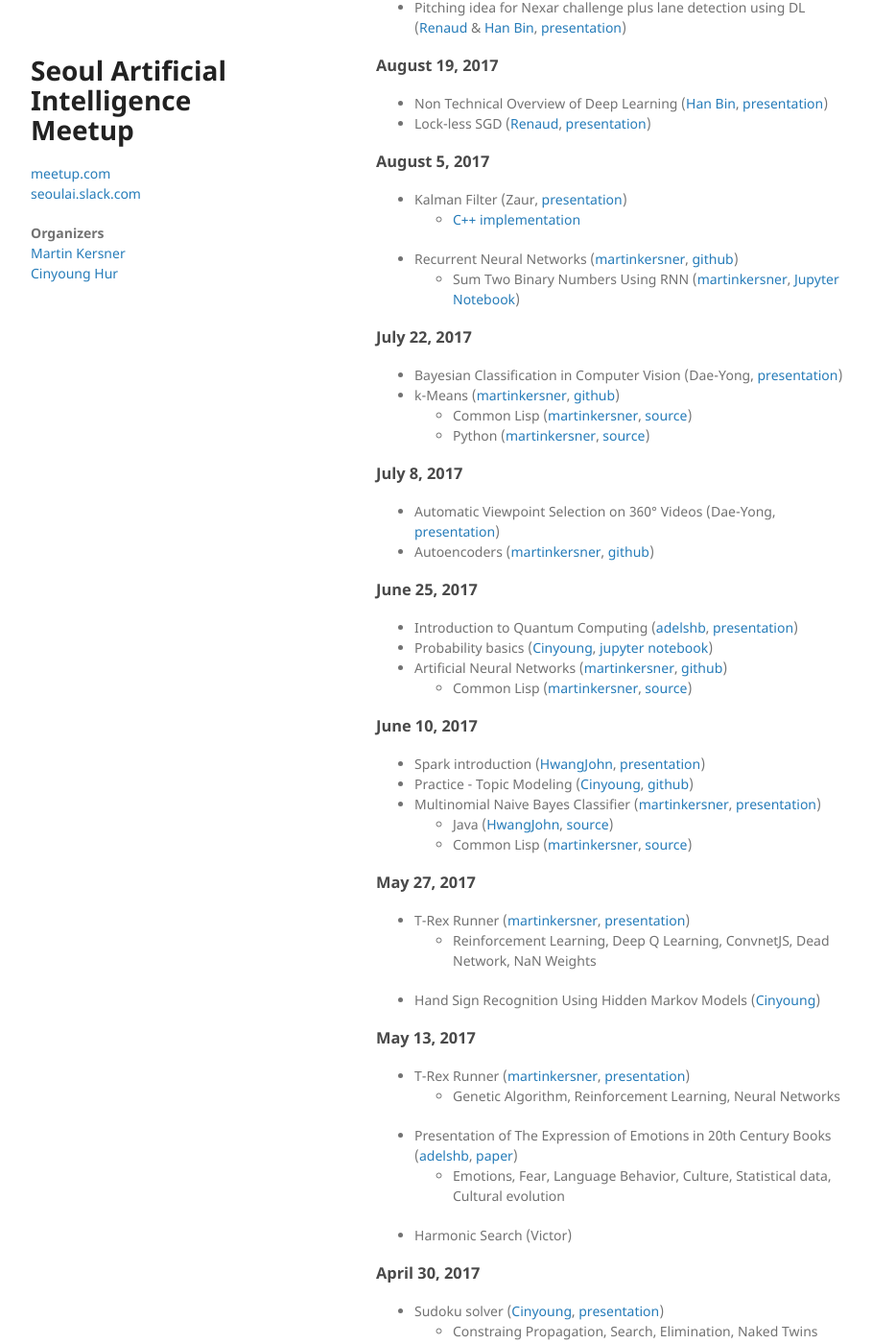
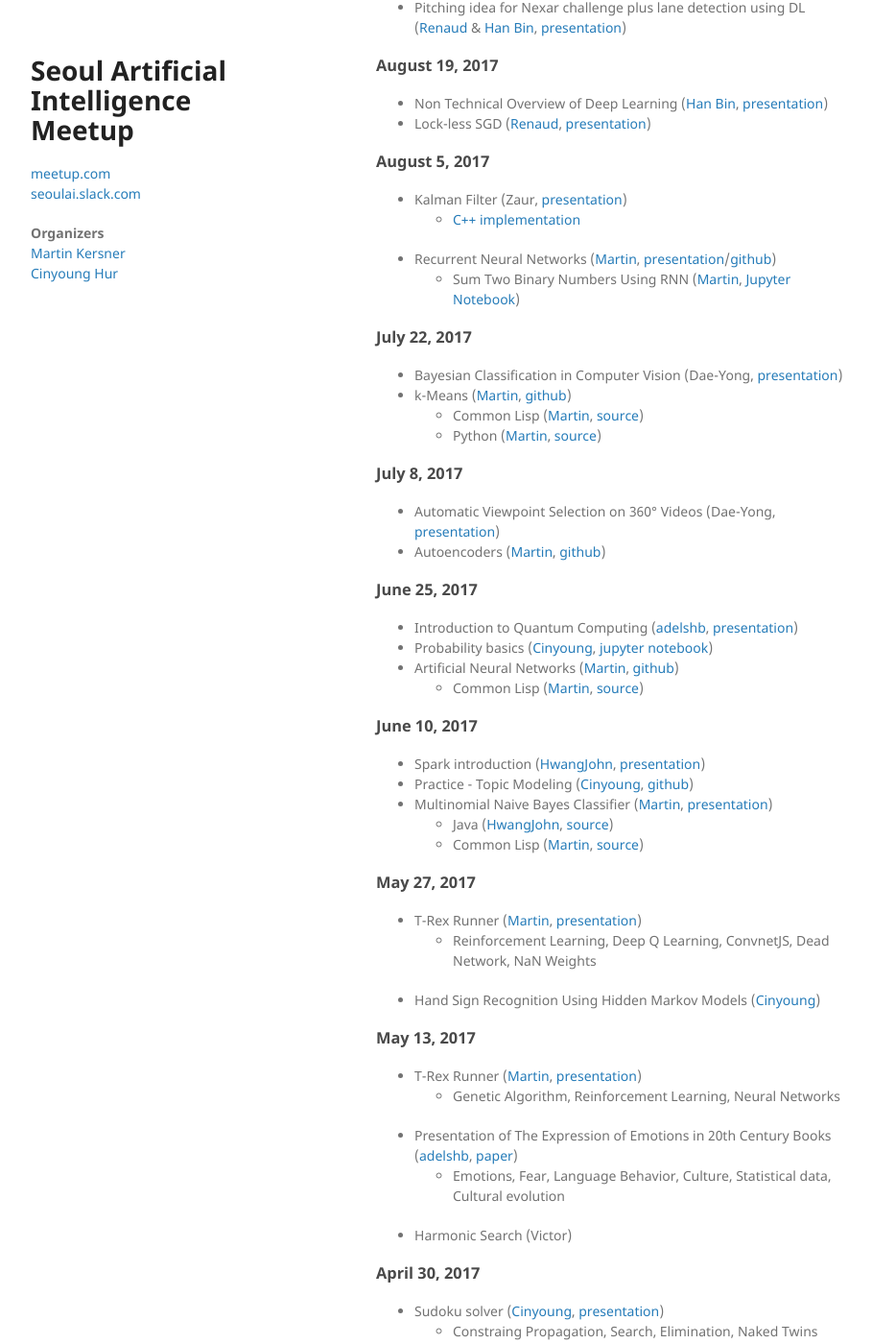
Before and after one commit to martinkersner/seoul-artificial-intelligence-meetup, a Jekyll site: the page built from docs/index.md, in a window 1280 px wide and 1400 px high, scrolled down 807 px. Shown: the whole window at 96% size, without its empty margins (178-1087 px from the left). Built offline with Jekyll 4.4.1, drawn with Linux system fonts in a browser that asks for light colours; the repository's description, which GitHub fills in, is left out; some of the changed text lies outside the part shown.

Commit message:
recurrent neural network pdf presentation

```diff
--- a/docs/index.md
+++ b/docs/index.md
@@ -42,7 +42,7 @@ TBD
 ## Previous Meetups
 ### September 16, 2017
 * Bayesian Regression ([Cinyoung](https://github.com/hurcy), presentation)
-* Meta Learning ([martinkersner](https://github.com/martinkersner), [presentation](presentations/MetaLearning_20170916.pdf))
+* Meta Learning ([Martin](https://github.com/martinkersner), [presentation](presentations/MetaLearning_20170916.pdf)/[github](https://github.com/martinkersner/meta-learning-meetup))
 
 ### September 2, 2017
 * Introduction to Blockchain & Ethereum (Raj, Presentation [pdf](presentations/Introduction_to_Blockchain_&_Ethereum.pdf)/[pptx](presentations/Introduction_to_Blockchain_&_Ethereum.pptx))
@@ -55,39 +55,39 @@ TBD
 ### August 5, 2017
 * Kalman Filter (Zaur, [presentation](presentations/kalman.pdf))
   * [C++ implementation](https://github.com/hmartiro/kalman-cpp)
-* Recurrent Neural Networks ([martinkersner](https://github.com/martinkersner), [github](https://github.com/martinkersner/rnn-meetup))
-  * Sum Two Binary Numbers Using RNN ([martinkersner](https://github.com/martinkersner), [Jupyter Notebook](https://github.com/martinkersner/rnn-meetup/blob/master/sum-binary-numbers.ipynb))
+* Recurrent Neural Networks ([Martin](https://github.com/martinkersner), [presentation](presentations/RecurrentNeuralNetwork_20170805.pdf)/[github](https://github.com/martinkersner/rnn-meetup))
+  * Sum Two Binary Numbers Using RNN ([Martin](https://github.com/martinkersner), [Jupyter Notebook](https://github.com/martinkersner/rnn-meetup/blob/master/sum-binary-numbers.ipynb))
 
 ### July 22, 2017
 *  Bayesian Classification in Computer Vision (Dae-Yong, [presentation](presentations/%5B20170722%5D_BayesianClassificationInComputerVision.pdf))
-* k-Means ([martinkersner](https://github.com/martinkersner), [github](https://github.com/martinkersner/kmeans-meetup/blob/master/k-Means.ipynb))
-  * Common Lisp ([martinkersner](https://github.com/martinkersner), [source](https://github.com/martinkersner/cl-ml/tree/master/k-means))
-  * Python ([martinkersner](https://github.com/martinkersner), [source](https://gist.github.com/martinkersner/6415e7306925bd0918cfba42e9754116))
+* k-Means ([Martin](https://github.com/martinkersner), [github](https://github.com/martinkersner/kmeans-meetup/blob/master/k-Means.ipynb))
+  * Common Lisp ([Martin](https://github.com/martinkersner), [source](https://github.com/martinkersner/cl-ml/tree/master/k-means))
+  * Python ([Martin](https://github.com/martinkersner), [source](https://gist.github.com/martinkersner/6415e7306925bd0918cfba42e9754116))
 
 ### July 8, 2017
 * Automatic Viewpoint Selection on 360° Videos (Dae-Yong, [presentation](presentations/%5B20170708%5D_Automatic_Viewpoint_Selection_on_360_Videos.pdf))
-* Autoencoders ([martinkersner](https://github.com/martinkersner), [github](https://github.com/martinkersner/autoencoder-meetup/blob/master/autoencoders.ipynb))
+* Autoencoders ([Martin](https://github.com/martinkersner), [github](https://github.com/martinkersner/autoencoder-meetup/blob/master/autoencoders.ipynb))
 
 ### June 25, 2017
 * Introduction to Quantum Computing ([adelshb](https://github.com/adelshb), [presentation](presentations/Introduction_to_Quantum_Computing.pdf))
 * Probability basics ([Cinyoung](https://github.com/hurcy), [jupyter notebook](https://github.com/hurcy/ThinkBayes/blob/master/notebooks/02_Computational_Statistics.ipynb))
-* Artificial Neural Networks ([martinkersner](https://github.com/martinkersner), [github](https://github.com/martinkersner/ann-meetup))
-  * Common Lisp ([martinkersner](https://github.com/martinkersner), [source](https://github.com/martinkersner/cl-ml/tree/master/ann))
+* Artificial Neural Networks ([Martin](https://github.com/martinkersner), [github](https://github.com/martinkersner/ann-meetup))
+  * Common Lisp ([Martin](https://github.com/martinkersner), [source](https://github.com/martinkersner/cl-ml/tree/master/ann))
 
 ### June 10, 2017
 * Spark introduction ([HwangJohn](https://github.com/HwangJohn), [presentation](presentations/ApacheSparkIntroduction.pdf))
 * Practice - Topic Modeling ([Cinyoung](https://github.com/hurcy), [github](https://github.com/hurcy/topicmodel))
-* Multinomial Naive Bayes Classifier ([martinkersner](https://github.com/martinkersner), [presentation](https://docs.google.com/presentation/d/1uVpTKMlnNzTwvw2mAGpWd49dVEYY-S-VGWV3J1pGv2c/edit?usp=sharing))
+* Multinomial Naive Bayes Classifier ([Martin](https://github.com/martinkersner), [presentation](https://docs.google.com/presentation/d/1uVpTKMlnNzTwvw2mAGpWd49dVEYY-S-VGWV3J1pGv2c/edit?usp=sharing))
   * Java ([HwangJohn](https://github.com/HwangJohn), [source](https://github.com/martinkersner/seoul-artificial-intelligence-meetup/tree/master/algorithms/naive-bayes-classifier/JohnHwang))
-  * Common Lisp ([martinkersner](https://github.com/martinkersner), [source](https://github.com/martinkersner/cl-ml/tree/master/naive-bayes-classifier))
+  * Common Lisp ([Martin](https://github.com/martinkersner), [source](https://github.com/martinkersner/cl-ml/tree/master/naive-bayes-classifier))
 
 ### May 27, 2017
-* T-Rex Runner ([martinkersner](https://github.com/martinkersner), [presentation](presentations/T-Rex_Runner_II.pdf))
+* T-Rex Runner ([Martin](https://github.com/martinkersner), [presentation](presentations/T-Rex_Runner_II.pdf))
   * Reinforcement Learning, Deep Q Learning, ConvnetJS, Dead Network, NaN Weights
 * Hand Sign Recognition Using Hidden Markov Models ([Cinyoung](https://github.com/hurcy))
 
 ### May 13, 2017
-* T-Rex Runner ([martinkersner](https://github.com/martinkersner), [presentation](presentations/T-Rex_Runner_I.pdf))
+* T-Rex Runner ([Martin](https://github.com/martinkersner), [presentation](presentations/T-Rex_Runner_I.pdf))
   * Genetic Algorithm, Reinforcement Learning, Neural Networks
 * Presentation of The Expression of Emotions in 20th Century Books ([adelshb](https://github.com/adelshb), [paper](http://journals.plos.org/plosone/article?id=10.1371/journal.pone.0059030))
     * Emotions, Fear, Language Behavior, Culture, Statistical data, Cultural evolution
@@ -96,7 +96,7 @@ TBD
 ### April 30, 2017
 * Sudoku solver ([Cinyoung](https://github.com/hurcy), [presentation](https://docs.google.com/presentation/d/1kmI2ChNoh1orQFEje2nuR00gKdxOEEEQ32diI2t1nQg/edit#slide=id.p))
   * Constraing Propagation, Search, Elimination, Naked Twins
-* Image Segmentation Using Genetic Algorithm ([martinkersner](https://github.com/martinkersner), [github](https://github.com/martinkersner/Image-Segmentation-Using-Genetic-Algorithm))
+* Image Segmentation Using Genetic Algorithm ([Martin](https://github.com/martinkersner), [github](https://github.com/martinkersner/Image-Segmentation-Using-Genetic-Algorithm))
     * Problem Encoding, Evaluation Of Fitness, Selection, Crossover, Mutation, Algorithm Evaluation
 
 ### April 2, 2017
```
